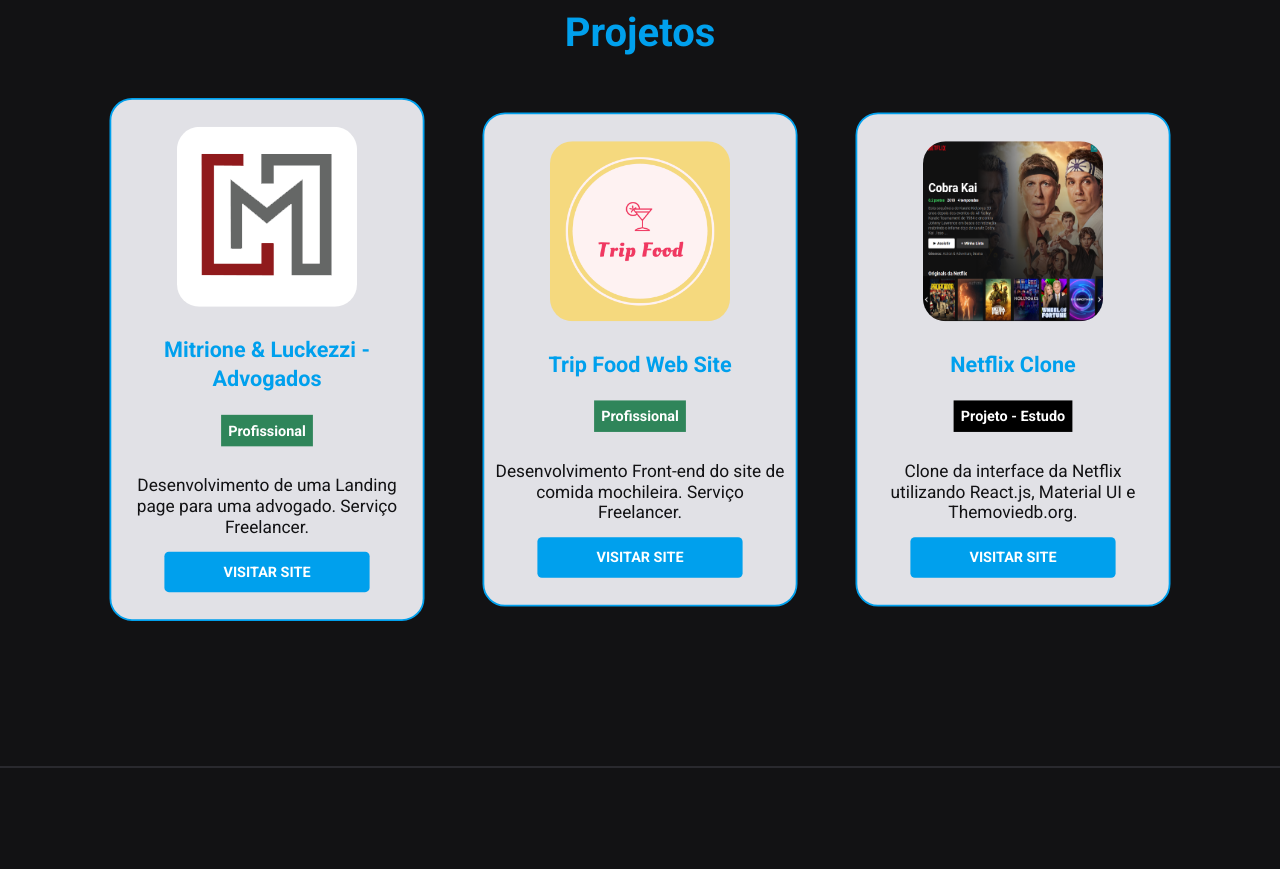
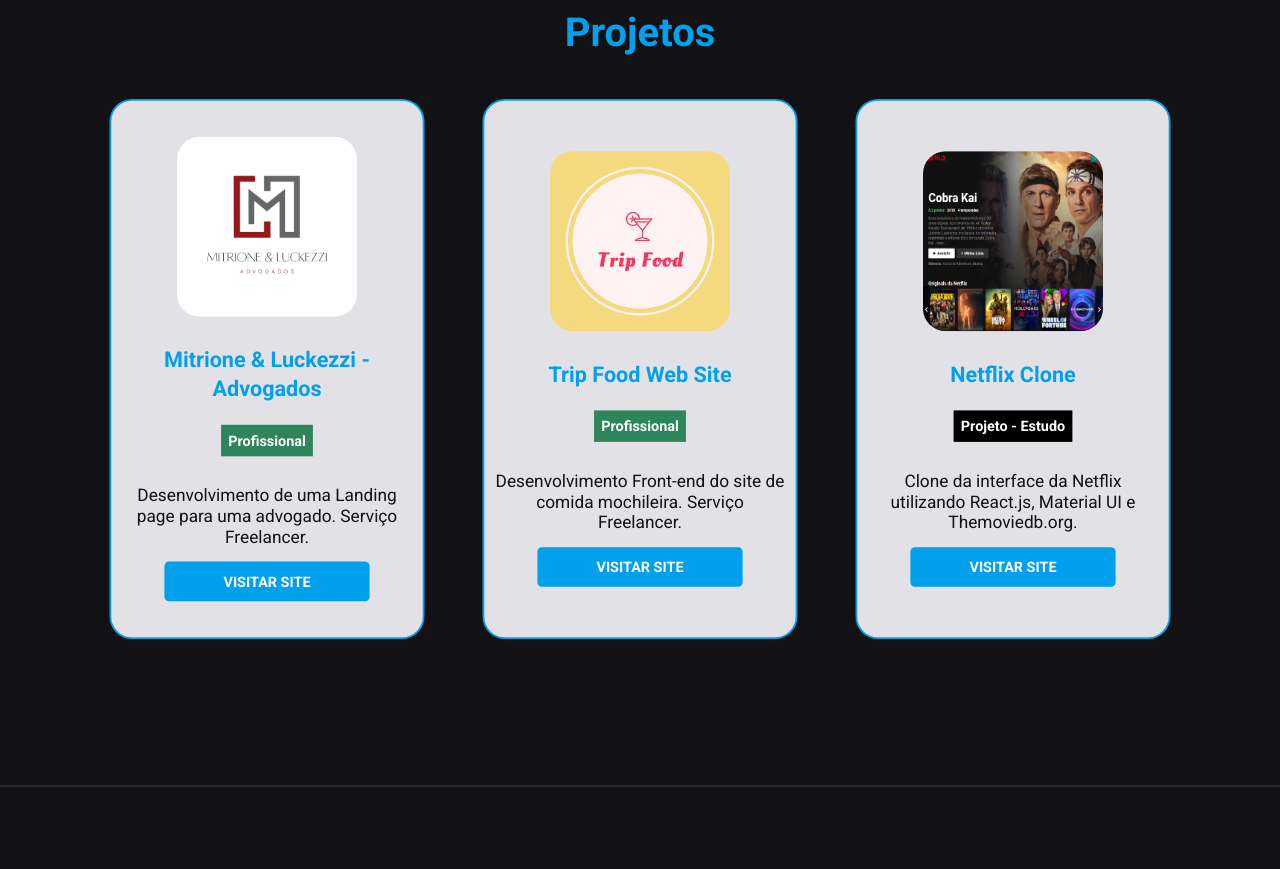
Before and after one commit to gabrielgws/portfolio, a Next.js app: page / in a window 1280 px wide. Shown: the part 1380-2249 px from the top of the page. Built offline with nearby package versions, Linux system fonts and the light colour scheme.

Commit message:
add mitrione & luckezzi link v4

```diff
--- a/src/components/Projects/index.jsx
+++ b/src/components/Projects/index.jsx
@@ -14,7 +14,7 @@
 
       <ProjectContainer>
         <div>
-          <Image src="/images/danMitrioneAdv.png" alt="Dan Mitrione Advogado" width="200px" height="200px"/>
+          <Image src="/images/dan-logo.png" alt="Dan Mitrione Advogado" width="200px" height="200px"/>
 
           <h1>Mitrione & Luckezzi - Advogados</h1>
           {/* <h2 className={classNameBuilding}>Building</h2> */}
--- a/src/components/Projects/styles.js
+++ b/src/components/Projects/styles.js
@@ -34,6 +34,7 @@
 
   div{
     width: 350px;
+    min-height: 600px;
     margin: 1rem 0;
     padding: 30px 10px;
     border: 2px solid var(--blue);
@@ -41,6 +42,7 @@
 
     display: flex;
     align-items: center;
+    justify-content: center;
     flex-direction: column;
     background-color: var(--gray-100);
     border-radius: 25px;
```
Also changed, not shown: public/images/dan-logo.png (added).
